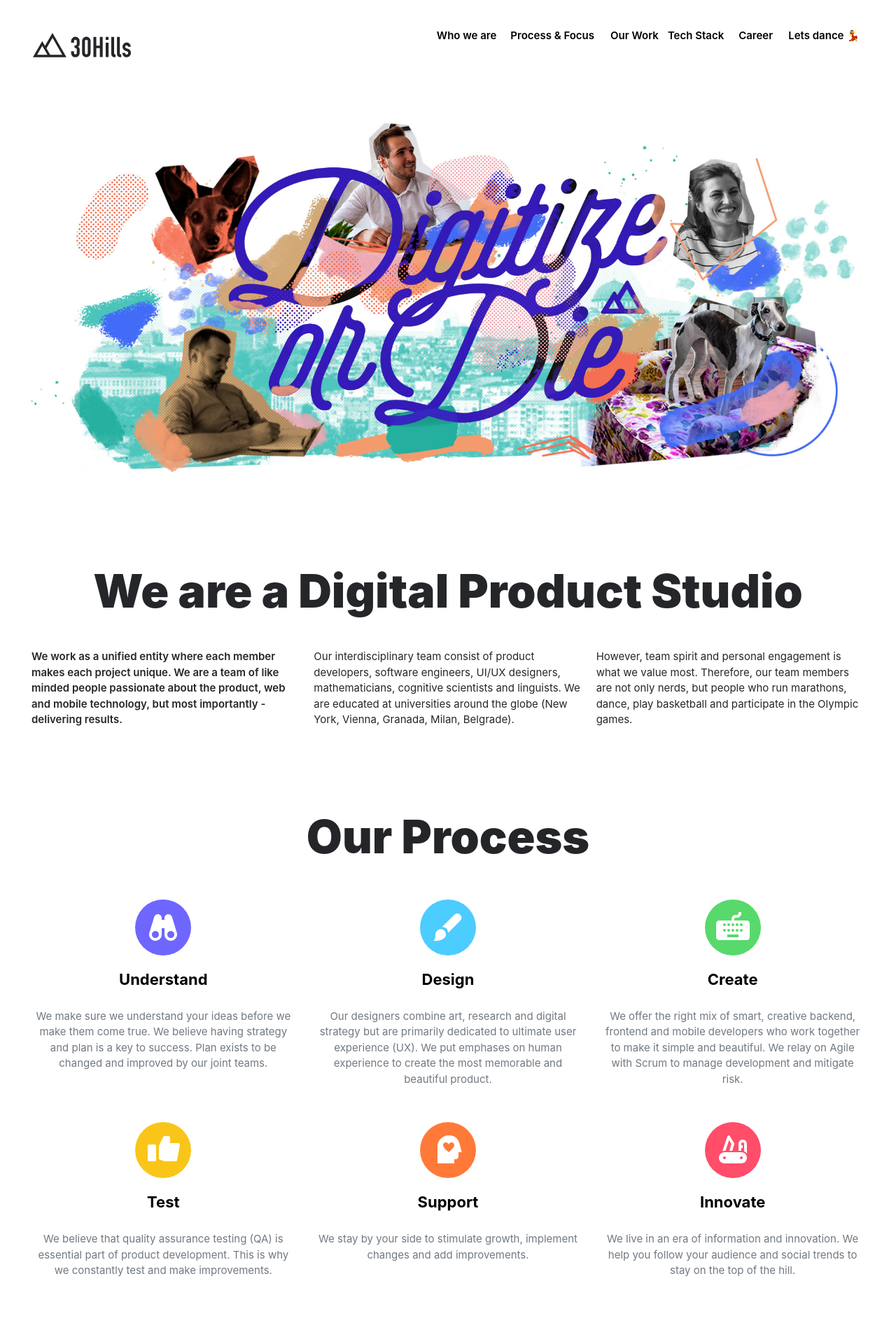
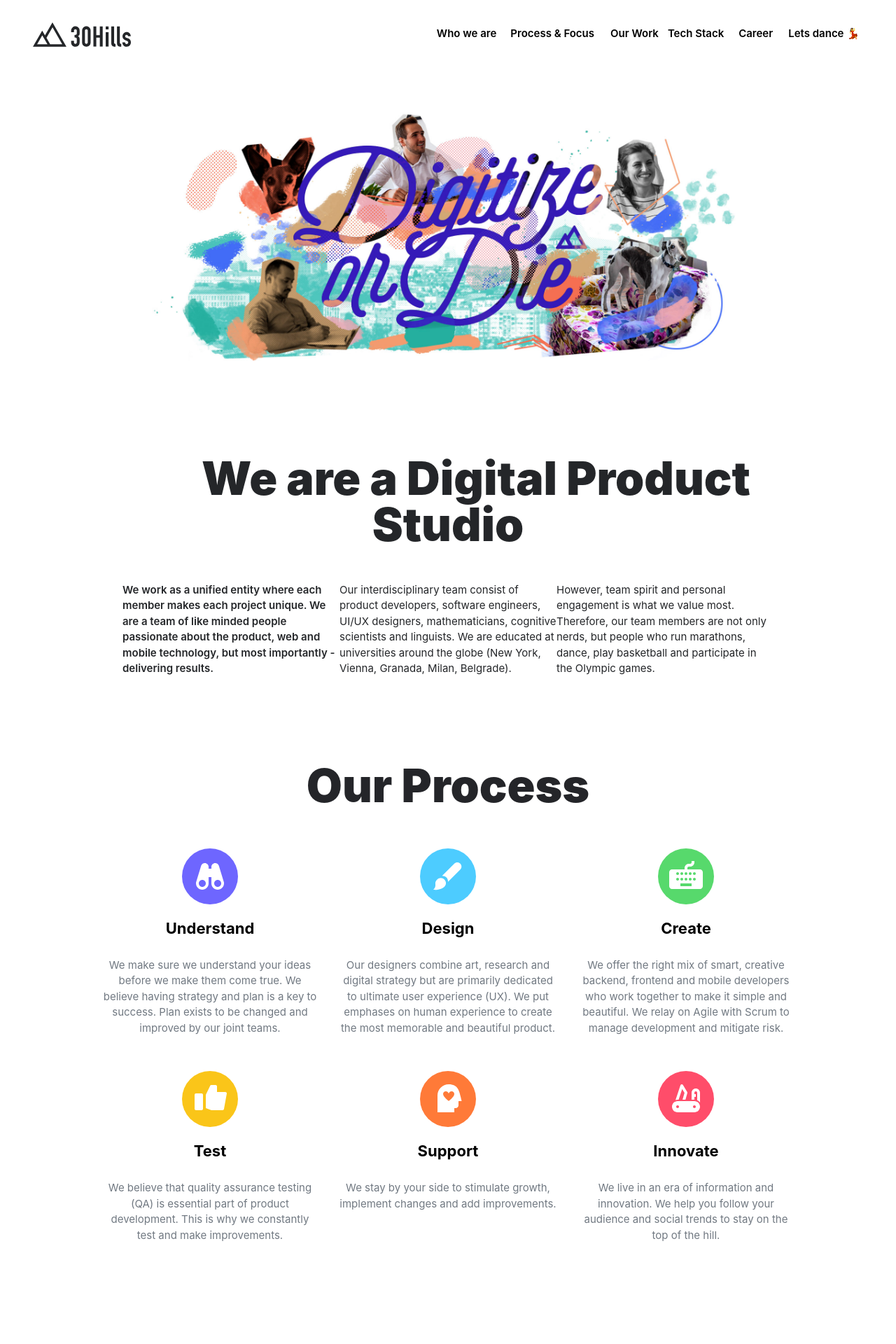
Before and after one commit to eggyyuliandika/30hilss-web, a Next.js app: page / in a window 1280 px wide. Shown: the top 1920 px of the page at 70% size. Built offline with nearby package versions, Linux system fonts and the light colour scheme.

Commit message:
revisi #2

```diff
--- a/pages/index.js
+++ b/pages/index.js
@@ -7,11 +7,11 @@ import styles from '../styles/Home.module.css'
 export default function Home() {
   return (
     <div>
-      <div className='lg:flex justify-between mx-[24px] px-[15px] '>
-       <div className=' p-[15px] pl-[8px] mt-[32px]'>
+      <div className='mx-[24px] px-[15px] lg:flex justify-between px-[130px] items-center  '>
+       <div className='  pl-[8px] mt-[32px]'>
         <img src="logo.svg" />
        </div>
-       <div className='lg:flex pt-[40px] text-[15px] gap-[13px] font-semibold sm:hidden'>
+       <div className='lg:flex pt-[30px] text-[15px] gap-[13px] font-semibold sm:hidden'>
          <p className='mr-[7px]'> Who we are </p>
          <p className='mr-[10px]'>Process & Focus</p>
          <p className=''>Our Work</p>
@@ -35,23 +35,23 @@ export default function Home() {
           </div>
         </div>
       </div> */}
-      <div className='pb-[60px] pt-[70px] '>
+      <div className='pb-[60px] pt-[90px] px-[180px]'>
         <div className='px-[30px] mx-[auto]'>
           <img src="background1.jpg"/>
         </div>
       </div>
-      <div className='py-[60px] lg:hidden'>
+      <div className='py-[60px] lg:hidden '>
         <div className='px-[15px] mx-[auto] w-[100%]'>
             <img src="background.jpg"/>
         </div>
       </div>
 
-      <div className='py-[70px] text-[#242629]'>
+      <div className='py-[70px] text-[#242629] lg:px-[130px]'>
         <div className='px-[15px]'>
           <div className='text-center'>
-            <h1 className='leading-none text-[43px] font-[900] mb-[50px] lg:text-[66px]'>We are a Digital Product Studio</h1>
+            <h1 className='leading-none text-[43px] font-[900] mb-[50px] lg:text-[66px] indent-[80px]'>We are a Digital Product Studio</h1>
           </div>
-          <div className='md:grid grid-cols-3  lg:grid grid-cols-3 px-[30px] gap-5'>
+          <div className='md:grid grid-cols-3  lg:grid grid-cols-3 px-[30px] gap-[4.5]'>
            <div className='font-semibold text-[15px] leading-[1.5] '>
             <p>We work as a unified entity where each member makes each project unique. We are a team of like
             minded people passionate about the product, web and mobile technology, but most importantly -
@@ -77,11 +77,11 @@ export default function Home() {
 
         </div>
       </div>
-      <div className='pt-[110px] pb-[60px] lg:pt-[36px] px-[30px]'>
+      <div className='pt-[110px] pb-[60px] lg:pt-[36px] px-[130px]'>
         <div>
           <h1 className='text-[#242529] px-[15px] text-[46px] mb-[40px] font-[900] text-center lg:text-[66px]'>Our Process</h1>
         </div>
-        <div className='md:grid grid-cols-2 xl:grid grid-cols-3'>
+        <div className='md:grid grid-cols-3'>
          <div>
           <div className='px-[15px] mb-[50px]'>
             <div>
@@ -185,11 +185,11 @@ export default function Home() {
         </div>
 
       </div>
-      <div className='py-[60px] lg:px-[30px]'>
+      <div className='py-[60px] lg:px-[130px]'>
         <div>
           <h1 className='text-[#242529] px-[15px] text-[46px] mb-[50px] font-[900] text-center lg:text-[66px]'>Our Focus</h1>
         </div>
-        <div className='md:grid grid-cols-2 xl:grid grid-cols-3'>
+        <div className='md:grid grid-cols-3 '>
           <div>
             <div className='px-[15px] mb-[50px]'>
               <div>
@@ -283,7 +283,7 @@ export default function Home() {
           </div>
         </div>
       </div>
-      <div className='py-[60px] px-[15px] lg:px-[45px]'>
+      <div className='py-[60px] px-[15px] lg:px-[130px]'>
         <div className='md:grid grid-cols-2 gap-[30px] lg:grid grid-cols-2'>
           <div className='mb-[30px] border-2 border-solid border-[#f5f5f7] rounded-[10px] h-[410px] shadow-[0_10px_20px_0_#e8e8ec]'>
             <div className="bg-cover rounded-t-lg bg-[url('/portofolio1.png')] h-[240px] w-[100%]">
@@ -324,11 +324,11 @@ export default function Home() {
         <div className='mb-[50px]'>
           <h1 className='text-center text-[46px] font-[900] lg:text-[66px]'>Our Tech Stack</h1>
         </div>
-        <div className='lg:max-w[100%] lg:ml-[270px]'>
+        <div className='lg:max-w[100%] lg:ml-[450px]'>
           <img src='footer.svg'/>
         </div>
       </div>
-      <div className='py-[60px] px-[15px] lg:grid grid-cols-4 gap-4 px-[50px] my-[17px]'>
+      <div className='py-[60px] px-[15px] lg:grid grid-cols-4 gap-4 px-[130px] my-[17px]'>
         <div>
           <img src="logo.svg" className='w-[72px] h-[22px] lg:mt-[6px]'/>
           <div className='my-[25px]'>
```
